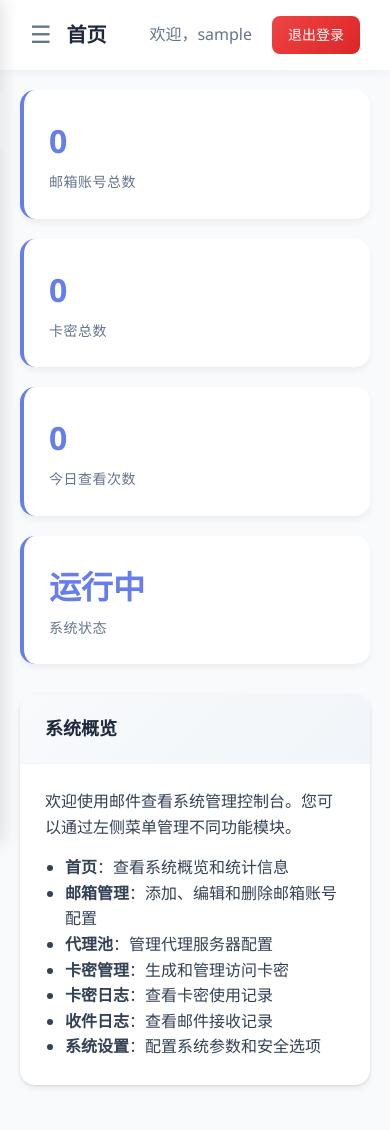
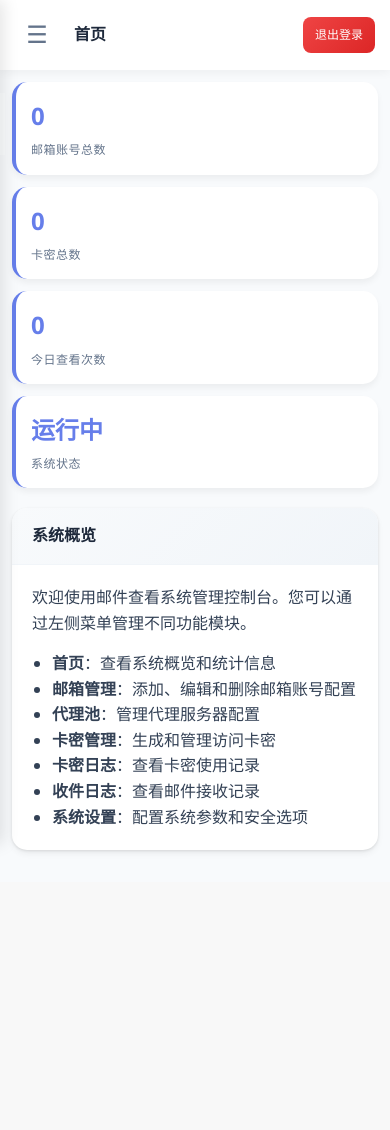
Before and after one commit to doul676/mail-915, a Flask app: page /admin/home in a window 390 px wide. After the commit the page ends 852 px from the top, so only its background shows below. Run offline with Flask 3, Linux system fonts and the light colour scheme; the visitor is signed in with stand-in values (Sample User, id 1); data comes from the database, SQL or seed files in the repository; some libraries are stand-ins or nearby versions.

Commit message:
Fix mobile navigation layout issues and update comprehensive README
Co-authored-by: douliu6767 <152276692+douliu6767@users.noreply.github.com>

```diff
--- a/templates/admin/home.html
+++ b/templates/admin/home.html
@@ -242,8 +242,14 @@
 
     /* Responsive */
     @media (max-width: 768px) {
+        :root {
+            --sidebar-width: 100%;
+        }
+
         .sidebar {
             transform: translateX(-100%);
+            width: 100%;
+            max-width: 300px;
         }
 
         .sidebar.mobile-open {
@@ -252,18 +258,102 @@
 
         .main-content {
             margin-left: 0;
+            width: 100%;
+        }
+
+        .header {
+            padding: 0 15px;
         }
 
         .header-title {
-            font-size: 20px;
+            font-size: 18px;
         }
 
         .content {
-            padding: 20px;
+            padding: 15px;
         }
 
         .mobile-menu-toggle {
             display: block !important;
+        }
+
+        /* Stats grid mobile optimization */
+        .stats-grid {
+            grid-template-columns: repeat(2, 1fr);
+            gap: 15px;
+            margin-bottom: 20px;
+        }
+
+        .stat-card {
+            padding: 20px 15px;
+        }
+
+        .stat-number {
+            font-size: 24px;
+        }
+
+        .stat-label {
+            font-size: 12px;
+        }
+
+        /* Card mobile optimization */
+        .card {
+            margin-bottom: 20px;
+        }
+
+        .card-header {
+            padding: 15px 20px;
+        }
+
+        .card-body {
+            padding: 20px;
+        }
+
+        .card-title {
+            font-size: 16px;
+        }
+
+        /* Header actions mobile layout */
+        .header-actions {
+            gap: 10px;
+        }
+
+        .user-info {
+            font-size: 14px;
+        }
+
+        .logout-btn {
+            padding: 6px 12px;
+            font-size: 12px;
+        }
+    }
+
+    /* Extra small screens */
+    @media (max-width: 480px) {
+        .stats-grid {
+            grid-template-columns: 1fr;
+            gap: 12px;
+        }
+
+        .header-title {
+            font-size: 16px;
+        }
+
+        .content {
+            padding: 12px;
+        }
+
+        .stat-card {
+            padding: 15px;
+        }
+
+        .user-info span {
+            display: none;
+        }
+
+        .logout-btn {
+            padding: 8px 12px;
+            font-size: 12px;
         }
     }
 
@@ -277,10 +367,30 @@
         background: rgba(0, 0, 0, 0.5);
         z-index: 999;
         display: none;
+        opacity: 0;
+        transition: var(--transition);
     }
 
     .mobile-overlay.show {
         display: block;
+        opacity: 1;
+    }
+
+    /* Improve touch targets */
+    @media (max-width: 768px) {
+        .nav-item {
+            padding: 18px 25px;
+            font-size: 16px;
+        }
+
+        .mobile-menu-toggle {
+            padding: 10px;
+            min-width: 44px;
+            min-height: 44px;
+            display: flex;
+            align-items: center;
+            justify-content: center;
+        }
     }
 </style>
 {% endblock %}
@@ -392,17 +502,23 @@
     function openMobileMenu() {
         const sidebar = document.getElementById('sidebar');
         const overlay = document.getElementById('mobileOverlay');
+        const body = document.body;
 
         sidebar.classList.add('mobile-open');
         overlay.classList.add('show');
+        // Prevent body scroll when menu is open
+        body.style.overflow = 'hidden';
     }
 
     function closeMobileMenu() {
         const sidebar = document.getElementById('sidebar');
         const overlay = document.getElementById('mobileOverlay');
+        const body = document.body;
 
         sidebar.classList.remove('mobile-open');
         overlay.classList.remove('show');
+        // Restore body scroll
+        body.style.overflow = '';
     }
 
     // Close mobile menu when clicking on navigation items
@@ -423,6 +539,38 @@
                 closeMobileMenu();
             }
         });
+
+        // Handle swipe gestures to close menu
+        let startX = 0;
+        let startY = 0;
+
+        document.addEventListener('touchstart', function(e) {
+            startX = e.touches[0].clientX;
+            startY = e.touches[0].clientY;
+        });
+
+        document.addEventListener('touchend', function(e) {
+            if (!startX || !startY) {
+                return;
+            }
+
+            const endX = e.changedTouches[0].clientX;
+            const endY = e.changedTouches[0].clientY;
+
+            const diffX = startX - endX;
+            const diffY = startY - endY;
+
+            // Check if it's a left swipe (to close menu)
+            if (Math.abs(diffX) > Math.abs(diffY) && diffX > 50) {
+                const sidebar = document.getElementById('sidebar');
+                if (sidebar.classList.contains('mobile-open')) {
+                    closeMobileMenu();
+                }
+            }
+
+            startX = 0;
+            startY = 0;
+        });
     });
 </script>
 {% endblock %}
```
Also changed, not shown: README.md, README_old.md (added).
